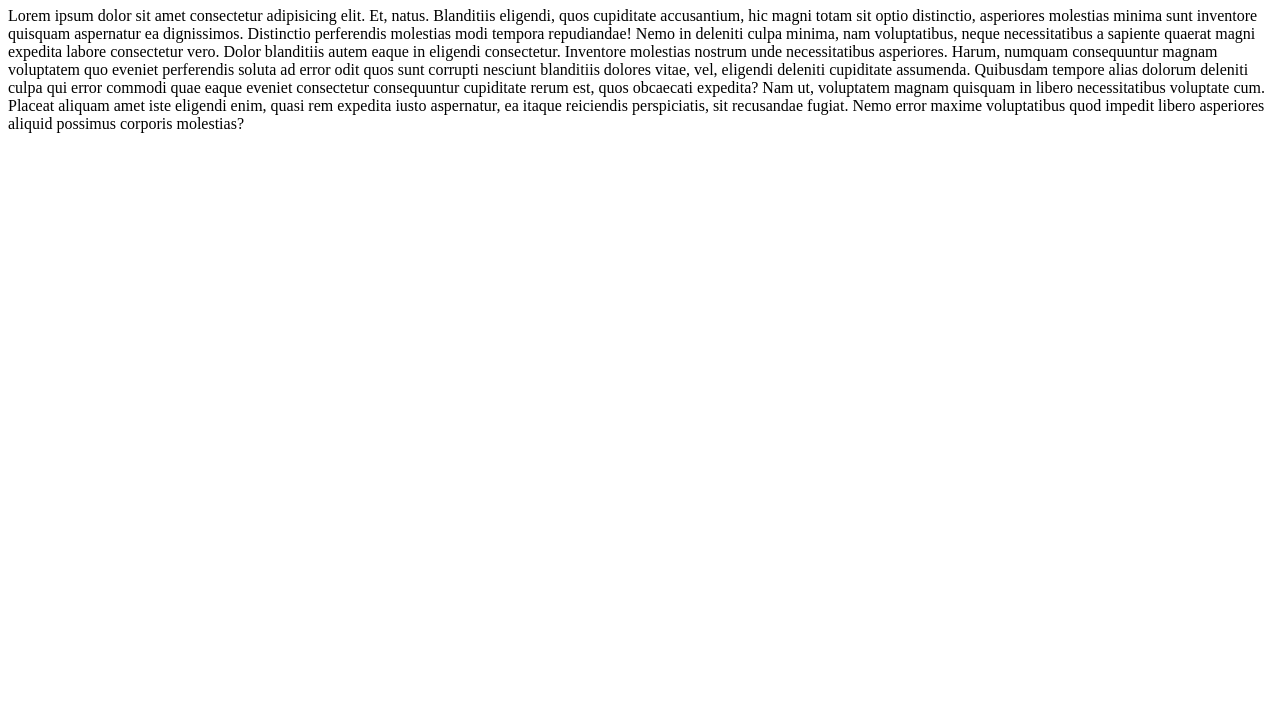
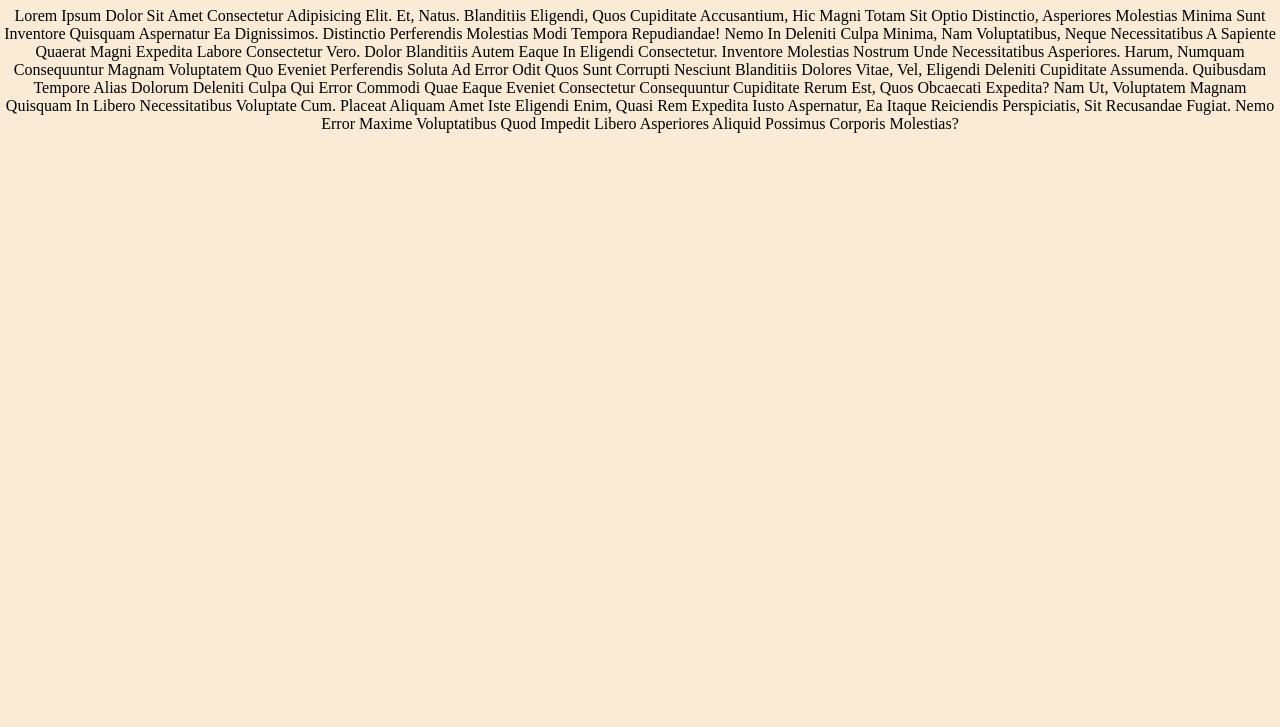
Before and after one commit to Anshuman-Jha-01/github-site, a plain HTML site: page index.html in a window 1280 px wide. Shown: the part 73-800 px from the top of the page. Drawn offline with Linux system fonts and the light colour scheme.

Commit message:
Add styling

```diff
--- a/index.html
+++ b/index.html
@@ -4,6 +4,7 @@
     <meta charset="UTF-8">
     <meta name="viewport" content="width=device-width, initial-scale=1.0">
     <title>GitHub site</title>
+    <link rel="stylesheet" href="style.css">
 </head>
 <body>
     <h1>This is a Static Site hosted on Github Pages.</h1>
--- /dev/null
+++ b/style.css
@@ -0,0 +1,6 @@
+body {
+    margin: 0;
+    background-color: antiquewhite;
+    text-align: center;
+    text-transform: capitalize;
+}
```
